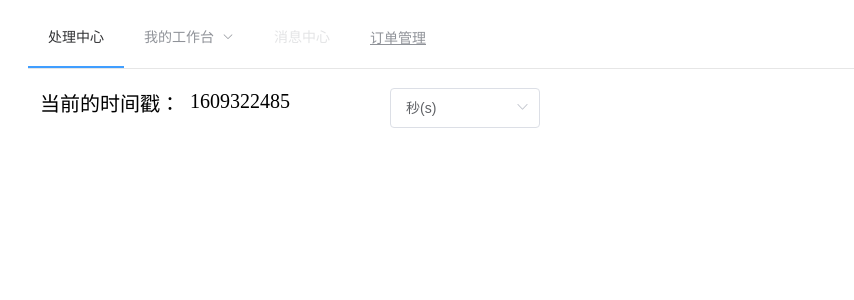
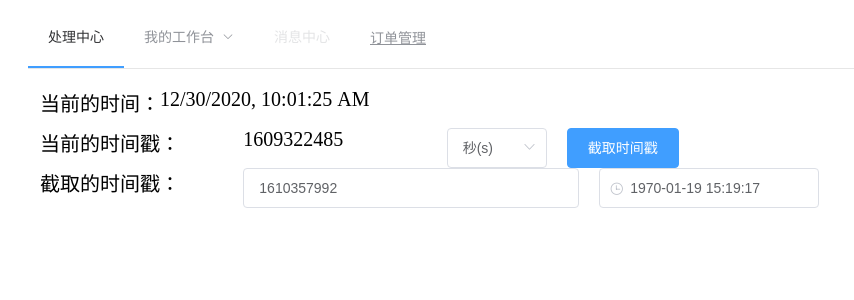
Before and after one commit to mudssky/webtoolbox, a Vue app: page / in a window 1280 px wide. Shown: the top 300 px of the page, without its empty margins (0-854 px from the left). Built offline with nearby package versions, Linux system fonts and the light colour scheme.

Commit message:
finish copy timestamp ,todo: watch timestamp ,use datetimepicker to generate timeStamp

```diff
--- a/src/components/unix-timestamp.vue
+++ b/src/components/unix-timestamp.vue
@@ -1,13 +1,17 @@
 <template>
   <div id="unix-timestamp">
-      <el-row class="curTimestampRow" >
-        <el-col :span=3>
+    <el-row class="currentTimeRow">
+      <span>当前的时间：</span>
+        <span>{{currentTimeStr}}</span>
+    </el-row>
+      <el-row :gutter="20" class="curTimestampRow" >
+        <el-col :span=4>
             <span class="timestampLabel">当前的时间戳：</span>
         </el-col>
         <el-col :span=4>
             <span>{{currentTimestamp}}</span>
         </el-col>
-        <el-col :span=3>
+        <el-col :span=2 class="curTimeOption">
           <el-select v-model="curTimeOption" >
             <el-option
               v-for="item in timeOptions"
@@ -16,6 +20,30 @@
               :value="item.key">
             </el-option>
           </el-select>
+        </el-col>
+        <el-col :span=3 class="copyedTimeStamp">
+           <el-button type="primary" v-on:click="copyTimeStamp">截取时间戳</el-button>
+        </el-col>
+    </el-row>
+    <el-row :gutter="20" class="copyedTimeStampRow">
+      <el-col :span=4>
+        <span>截取的时间戳：</span>
+      </el-col>
+        <el-col :span=7>
+            <el-input
+            v-bind:maxlength="timeStampLength"
+            v-bind:minlength="timeStampLength"
+            placeholder="拷贝的内容"
+            v-model="copyedTimeStamp"
+            clearable></el-input>
+        </el-col>
+        <el-col :span=6>
+          <el-date-picker
+            v-model="copyedTimeStamp"
+            type="datetime"
+            value-format="timestamp"
+            placeholder="选择日期时间">
+          </el-date-picker>
         </el-col>
     </el-row>
   </div>
@@ -41,7 +69,9 @@ export default {
           label: '毫秒(ms)'
         }
       ],
-      curTimeOption: 'option1'
+      curTimeOption: 'option1',
+      // currentTimeStr: new Date(currentTimestampMs).toString()
+      copyedTimeStamp: 1610357992
     }
   },
   methods: {
@@ -49,12 +79,42 @@ export default {
     getcurrentTimestampMs () {
       const currentDate = new Date()
       return currentDate.getTime()
+    },
+    copyTimeStamp () {
+      this.copyedTimeStamp = this.currentTimestamp
     }
+    // fixInputTimeStamp () {
+    //   if (this.copyedTimeStamp === '') {
+    //     return
+    //   }
+    //   const timeStampRe = new RegExp(/^[1-9]\d*$/)
+    //   if (timeStampRe.test(this.copyedTimeStamp)) {
+    //     if (this.copyedTimeStamp.length > this.timeStampLength) {
+    //       this.copyedTimeStamp = this.copyedTimeStamp.substring(0, this.timestampLength)
+    //     }
+    //   } else {
+    //     this.$message(
+    //       {
+    //         showClose: true,
+    //         message: '请输入格式正确的时间戳',
+    //         type: 'warning'
+    //       })
+    //     this.copyedTimeStamp = ''
+    //   }
+    // }
   },
   computed: {
     currentTimestampSecond: function () {
       // 毫秒数转换为秒数，并且四舍五入
       return Math.round(this.currentTimestampMs / 1000)
+    },
+    currentTimeStr: function () {
+      // return new Date(this.currentTimestampMs).toString()
+      return new Date(this.currentTimestampMs).toLocaleString()
+    },
+    timeStampLength: function () {
+      // 判断当前的单位选项是毫秒还是秒，返回当前时间戳的长度
+      return this.curTimeOption === 'option1' ? 10 : 13
     }
   },
   watch: {
@@ -63,6 +123,28 @@ export default {
         this.currentTimestamp = this.currentTimestampSecond
       } else {
         this.currentTimestamp = this.currentTimestampMs
+      }
+    },
+    copyedTimeStamp: function (newVal) {
+      if (newVal === '') {
+        return
+      }
+      // const copyedTimeStampStr = String(this.copyedTimeStamp)
+      const timeStampStr = String(newVal)
+      const timeStampRe = new RegExp(/^[1-9]\d*$/)
+      if (timeStampRe.test(timeStampStr)) {
+        if (timeStampStr.length > this.timeStampLength) {
+          this.copyedTimeStamp = parseInt(timeStampStr.substring(0, this.timestampLength))
+          this.$message(this.copyedTimeStamp + '')
+        }
+      } else {
+        this.$message(
+          {
+            showClose: true,
+            message: '请输入格式正确的时间戳',
+            type: 'warning'
+          })
+        this.copyedTimeStamp = ''
       }
     }
   },
@@ -76,21 +158,32 @@ export default {
 </script>
 <style lang="scss">
 $basefontSize : 20px;
+$rowHeight:40px;
+
 #unix-timestamp{
   width: 1200px;
   margin: 0 auto;
   font-size: $basefontSize;
   span{
-    vertical-align: middle;
+    vertical-align: top;
     // line-height:20px;
   }
-  // el-col {
+  // el-col {·
   //   display: flex;
   //   justify-content: center;
   //   align-items: center;
   // }
+  .currentTimeRow{
+    height: $rowHeight;
+  }
   .curTimestampRow{
-    height: 40px;
+    height: $rowHeight;
+  }
+  .copyedTimeStampRow{
+    height: $rowHeight;
+  }
+  .curTimeOption{
+    width: 120px;
   }
 }
 
```
